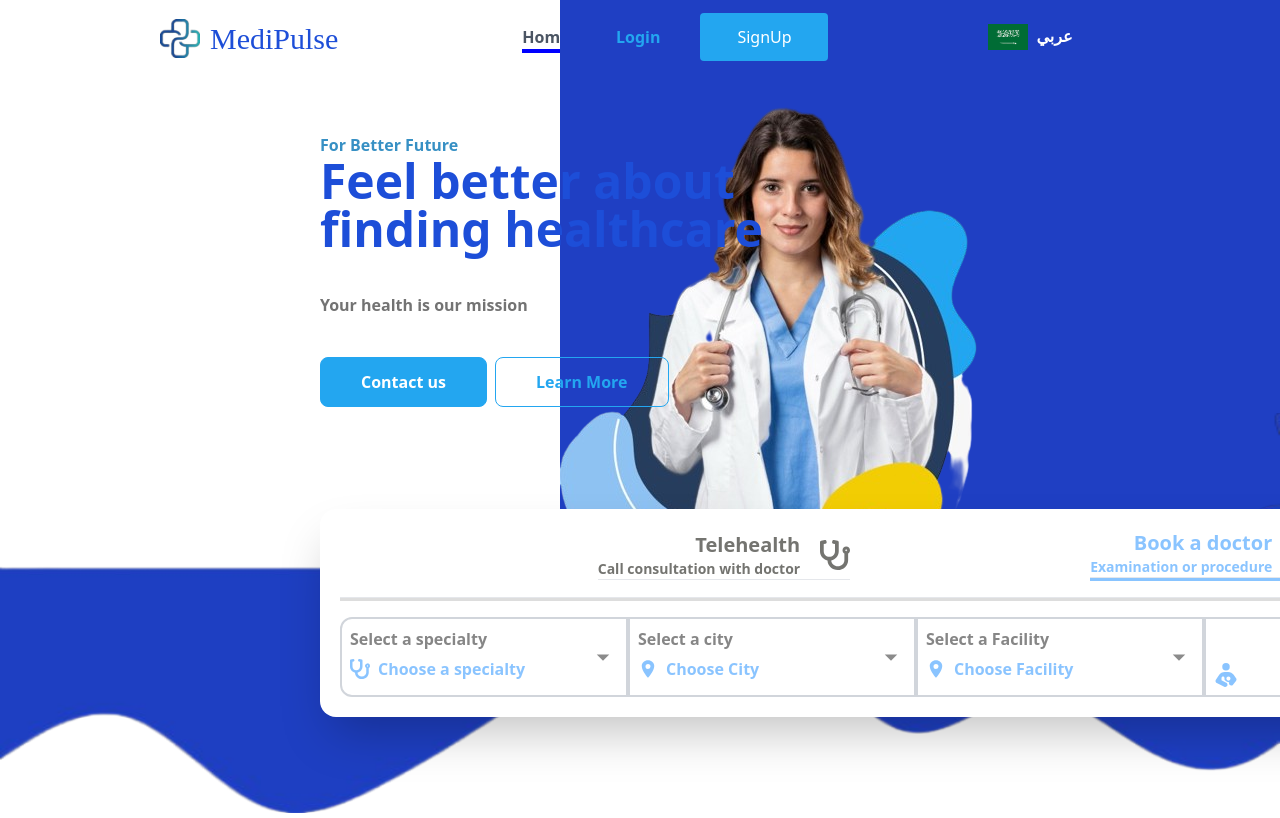
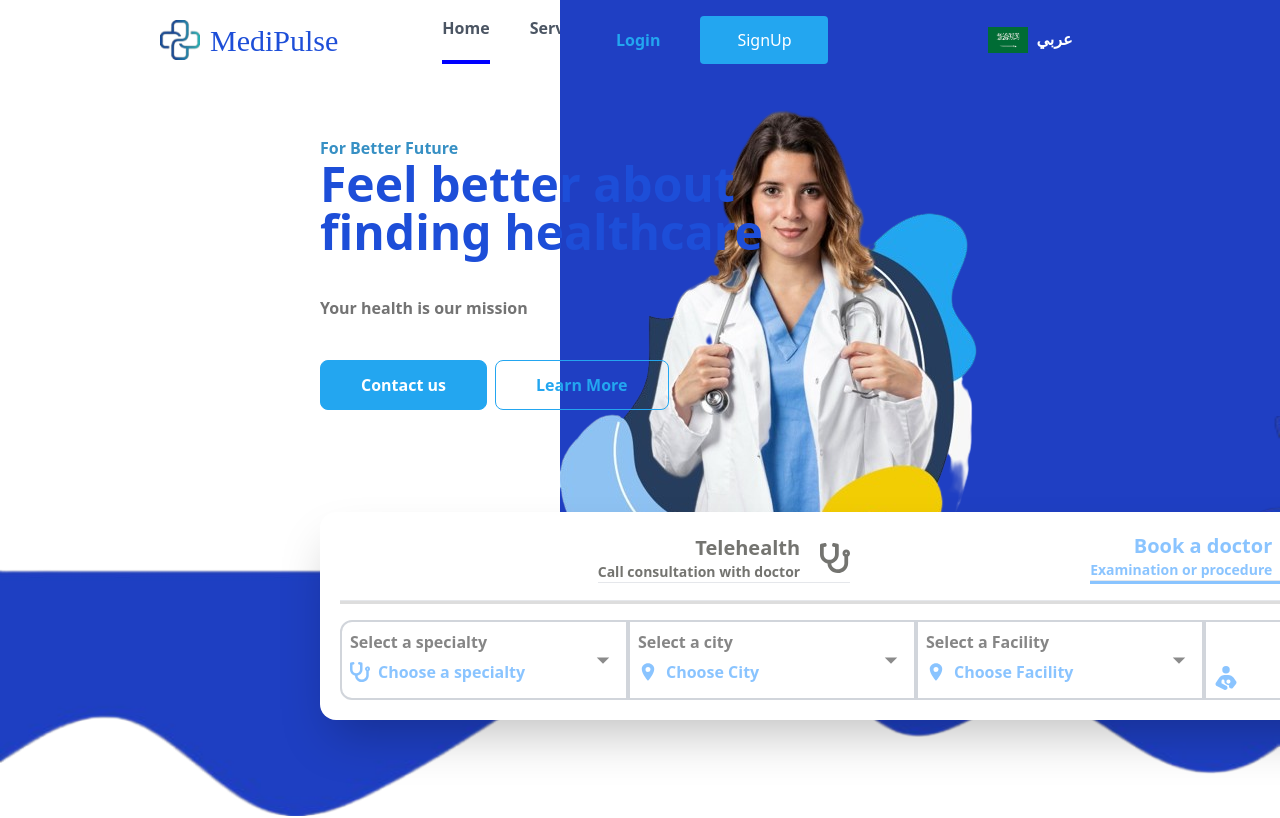
Before and after one commit to moshaosama/Graduation_Project, a React (Vite) app: page / in a window 1280 px wide. Shown: the top 818 px of the page. Built offline with nearby package versions, Linux system fonts and the light colour scheme; no server answers.

Commit message:
Update Navbar component UI and logic

```diff
--- a/src/Components/Navbar/Navbar.tsx
+++ b/src/Components/Navbar/Navbar.tsx
@@ -27,6 +27,10 @@ const Navbar = () => {
       title: ChangeTextByLanguage("اتصال", "Contact"),
       to: "/contact",
     },
+    {
+      title: ChangeTextByLanguage("اتصال", "Medicine Library"),
+      to: "/medicine-library",
+    },
   ];
 
   const ConditionNavbar = useCallback(() => {
@@ -54,7 +58,7 @@ const Navbar = () => {
           className={` ${location.pathname !== "/" ? "w-96" : ""}`}
           style={{ margin: "1pc 55pc 2pc 10pc" }}
         >
-          <div className="flex items-center gap-56 max-sm:gap-48">
+          <div className="flex items-center gap-36 max-sm:gap-48">
             <Link to={"/"}>
               <div className={LogoBrand}>
                 <ImageRender
@@ -76,9 +80,14 @@ const Navbar = () => {
                     <NavLink
                       to={el.to}
                       key={index}
-                      className={clsx("active:bg-blue-500")}
+                      className={clsx("active:bg-blue-500 ")}
                     >
-                      <p className="hover:underline cursor-pointer text-gray-600 font-semibold">
+                      <p
+                        className={clsx(
+                          "hover:underline cursor-pointer text-gray-600 font-semibold",
+                          el.title === "Medicine Library" ? "w-[8pc]" : ""
+                        )}
+                      >
                         {el.title}
                       </p>
                     </NavLink>
```
